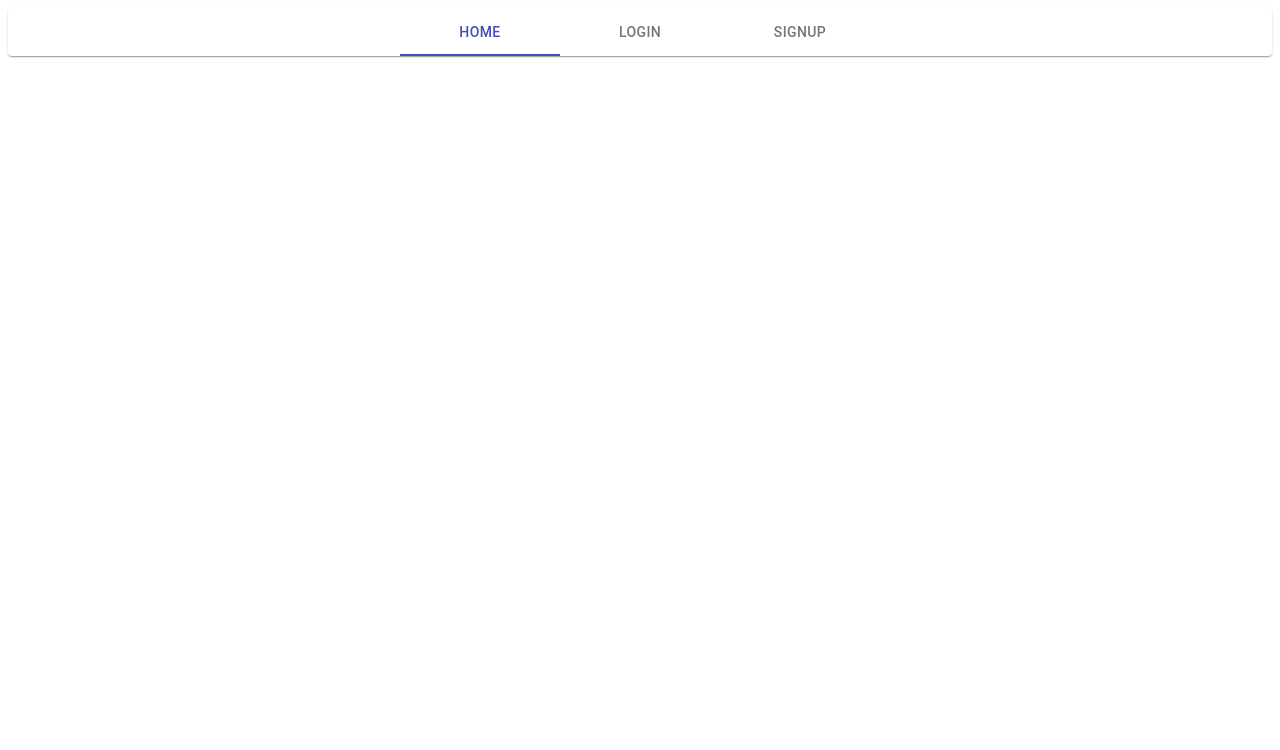
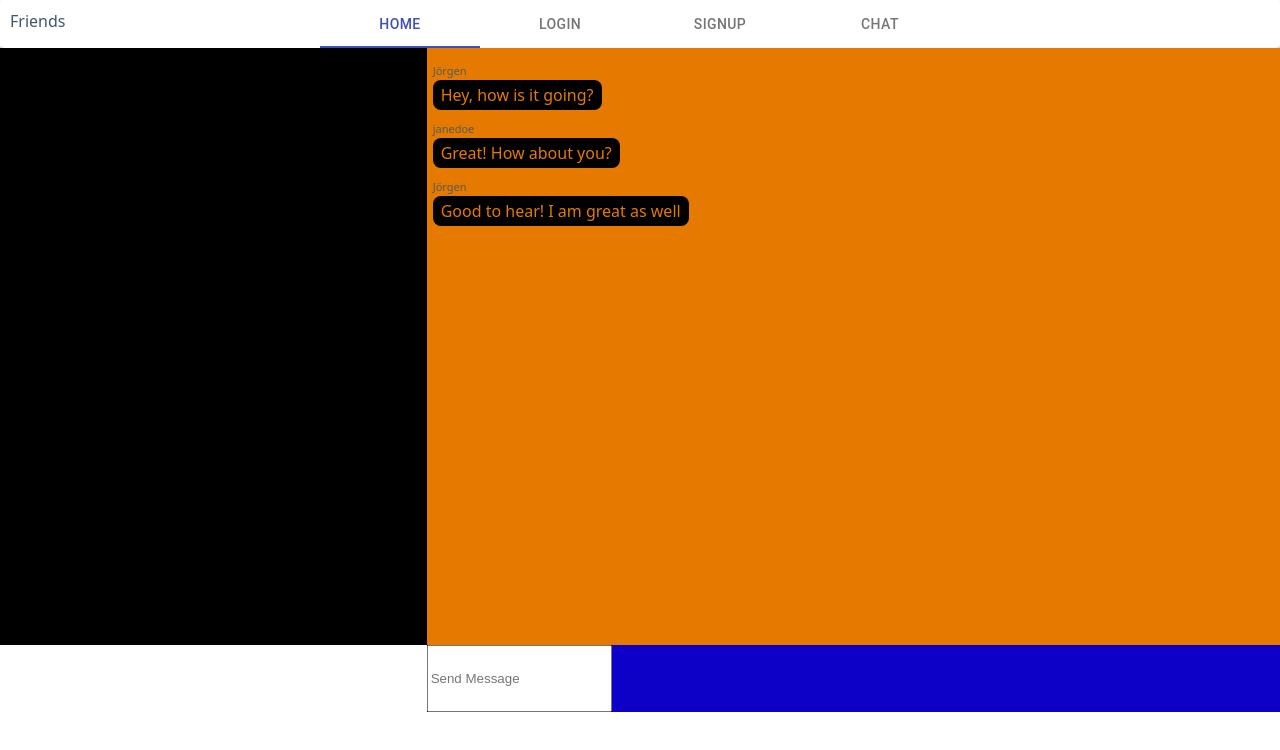
Before and after one commit to WictorSundstrom/MERN-Chat-Group, a React (Create React App) app in the folder frontend-react/: page /chat in a window 1280 px wide. Shown: the top 750 px of the page. Built offline with nearby package versions, Linux system fonts and the light colour scheme.

Commit message:
chat components + css
lagt till alla components för chat appen

```diff
--- a/frontend-react/src/Components/App.js
+++ b/frontend-react/src/Components/App.js
@@ -5,6 +5,7 @@ import { BrowserRouter as Router, Route } from 'react-router-dom'
 import Home from './Home'
 import Login from './Login'
 import Signup from './Signup'
+import Chat from './Chat'
 import { Nav } from './Nav'
 
 
@@ -30,6 +31,7 @@ class App extends React.Component {
                     <Route exact path="/" component={ Home } />
                     <Route exact path="/login" component={ Login } />
                     <Route exact path="/signup" component={ Signup } />
+                    <Route exact path="/chat" component={ Chat } /> {/*for testing */}
                 </Fragment>
             </Router>
         )
--- /dev/null
+++ b/frontend-react/src/Components/Chat-components/FriendsList.js
@@ -0,0 +1,13 @@
+import React from 'react'
+
+class FriendsList extends React.Component {
+    render () {
+        return (
+            <div className="friend-list">
+                <div className="help-text">Friends</div>
+            </div>
+        )
+    }
+}
+
+export default FriendsList
--- /dev/null
+++ b/frontend-react/src/Components/Chat-components/MessageList.js
@@ -0,0 +1,41 @@
+import React from 'react'
+
+//dummy datat for the message list
+const DUMMY_DATA = [
+    {
+        senderId: 'Jörgen',
+        text: 'Hey, how is it going?'
+    },
+    {
+        senderId: 'janedoe',
+        text: 'Great! How about you?'
+    },
+    {
+        senderId: 'Jörgen',
+        text: 'Good to hear! I am great as well'
+    }
+]
+
+class MessageList extends React.Component {
+    render(){
+        return(
+            <div className="message-list">
+                {/*we take dummy data and map it in a arrow function
+                message: is the data
+                index: is the key */}
+                {DUMMY_DATA.map((message, index) => {
+                    return(
+                        <div key={index} className="message">
+                            {/* message wich is the dummy data text and senderId the user.
+                                message(what do we want to get).senderId(where do we get it)*/}
+                            <div className="message-username">{message.senderId}</div>
+                            <div className="message-text">{message.text}</div>
+                        </div>
+                    )
+                })}
+            </div>
+        );
+    }
+}
+
+export default MessageList
--- /dev/null
+++ b/frontend-react/src/Components/Chat-components/Search.js
@@ -0,0 +1,12 @@
+import React, {Component} from 'react'
+
+class Search extends Component {
+    render() {
+        return (
+            <div className="Search">
+            </div>
+        )
+    }
+}
+
+export default Search
--- /dev/null
+++ b/frontend-react/src/Components/Chat-components/SendMessage.js
@@ -0,0 +1,15 @@
+import React from 'react'
+
+class SendMessage extends React.Component {
+    render() {
+        return (
+            <form className="send-message">
+                <input
+                    placeholder="Send Message"
+                    type="text" />
+            </form>
+        )
+    }
+}
+
+export default SendMessage
--- /dev/null
+++ b/frontend-react/src/Components/Chat-components/WhoChat.js
@@ -0,0 +1 @@
+//ska visa vem man chattar med
--- /dev/null
+++ b/frontend-react/src/Components/Chat.js
@@ -0,0 +1,24 @@
+import React from 'react'
+import MessageList from './Chat-components/MessageList'
+import SendMessage from './Chat-components/SendMessage'
+import FriendsList from './Chat-components/FriendsList'
+//import Search from './Components/Chat-components/Search'
+
+
+class Chat extends React.Component {
+
+    render(){
+        return(
+            <div className="chat">
+
+                <FriendsList />
+                <MessageList />
+                <SendMessage />
+
+
+            </div>
+        );
+    }
+}
+
+export default Chat
--- a/frontend-react/src/Components/Nav.js
+++ b/frontend-react/src/Components/Nav.js
@@ -19,6 +19,7 @@ export const Nav = ({selectedCat, onSelect}) => {
             <Tab label="Home" component={Link} to="/"/>
             <Tab label="Login" component={Link} to="/login"/>
             <Tab label="Signup" component={Link} to="/signup"/>
+            <Tab label="Chat" component={Link} to="/chat"/>
         </Tabs>
         </Paper>
     )
--- /dev/null
+++ b/frontend-react/src/Components/style.css
@@ -0,0 +1,190 @@
+:root {
+    --main-color: #000000;
+    --secondary-color: rgb(230, 122, 0);
+    --main-text-color: #3e5869;
+    --secondary-text-color: #ffffff;
+    --send-message-form: rgb(13, 0, 199);
+}
+
+html, body {
+    height: 96%;
+    margin: 0;
+    padding: 0;
+    font-family: system-ui;
+    font-weight: 200;
+    color: 	#3e5869;
+}
+
+#root {
+    height: 100%;
+}
+
+.chat {
+    display: grid;
+    height: 90%;
+    grid-template-columns: repeat(3, 1fr);
+    grid-template-rows: 1fr 1fr 1fr 1fr 1fr 10%;
+    grid-template-areas:
+        "r m m m m m"
+        "r m m m m m"
+        "r m m m m m"
+        "r m m m m m"
+        "r m m m m m"
+        "n f f f f f";
+}
+
+.new-room-form {
+    grid-area: n;
+}
+
+.friend-list {
+    grid-area: r;
+}
+
+.message-list {
+    grid-area: m;
+}
+
+.send-message {
+    grid-area: f;
+}
+
+/* REST OF CSS */
+.friend-list {
+    box-sizing: border-box;
+    padding: 10px;
+    background-color: var(--main-color);
+    overflow: scroll;
+    height: 100%;
+}
+
+.friend-list > ul {
+    list-style-type: none;
+    padding: 0;
+    overflow: scoll;
+}
+
+.friend-list li {
+    margin: 10px 0;
+}
+
+.friend-list > h3 {
+    margin: 5px 0;
+    color: var(--secondary-color);
+}
+
+.friend-list .room a {
+    color: var(--secondary-text-color);
+    font-weight: 600;
+    text-decoration: none;
+
+ }
+
+.friend-list .room.active a {
+    color: var(--secondary-color);
+}
+
+.new-room-form {
+    padding: 0 5px;
+    background: var(--secondary-color);
+    color: var(--main-text-color);
+}
+
+.new-room-form form {
+    height: 100%;
+    display: flex;
+    justify-content: space-between;
+    align-items: center;
+}
+
+.new-room-form input {
+    width: 135px;
+    background: var(--secondary-color);
+}
+
+.new-room-form button {
+    background: var(--secondary-color);
+    color: var(--main-text-color);
+    border: 0;
+}
+
+.new-room-form input::placeholder {
+    color: var(--main-text-color);
+    font-weight: 200;
+}
+
+.new-room-form input:focus {
+    outline-width: 0;
+}
+
+.new-room-form input {
+    border: 0;
+}
+
+.new-room-form button {
+    border: 0;
+}
+
+.message {
+    margin: 15px 0;
+}
+
+.message .message-username {
+    font-size: 11px;
+    color: var(--main-text-color);
+    opacity: 0.9;
+    margin-bottom: 6px;
+}
+.message .message-text {
+    background: var(--main-color);
+    color: var(--secondary-color);
+    display: inline;
+    padding: 4px 8px;
+    border-radius: 8px;
+}
+
+.message-list {
+    box-sizing: border-box;
+    padding-left: 6px;
+    width: 100%;
+    height: 100%;
+    overflow: scroll;
+    background: var(--secondary-color);
+}
+
+.message-list .join-room {
+    display: flex;
+    justify-content: center;
+    align-items: center;
+    height: 100%;
+    font-size: 34px;
+    font-weight: 300;
+}
+
+.send-message {
+    background: var(--send-message-form);
+    display: flex;
+}
+
+.send-message-form input {
+    width: 100%;
+    padding: 15px 10px;
+    margin: 0;
+    border-style: none;
+    background: var(--send-message-form);
+    font-weight: 200;
+
+}
+
+.send-message-form input:focus {
+    outline-width: 0;
+}
+
+.send-message-form input::placeholder {
+    color: var(--main-text-color);
+}
+
+.help-text {
+    position: absolute;
+    top: 10px;
+}
--- a/frontend-react/src/index.js
+++ b/frontend-react/src/index.js
@@ -1,5 +1,6 @@
 import React from 'react';
 import ReactDOM from 'react-dom';
 import App from './Components/App';
+import './Components/style.css'
 
 ReactDOM.render(<App />, document.getElementById('root'));
```
Also changed, not shown: frontend-react/src/Components/Chat-components/Message.js (added, +12 -0 lines), 1 other file (tests, documents, lock files or other folders).
